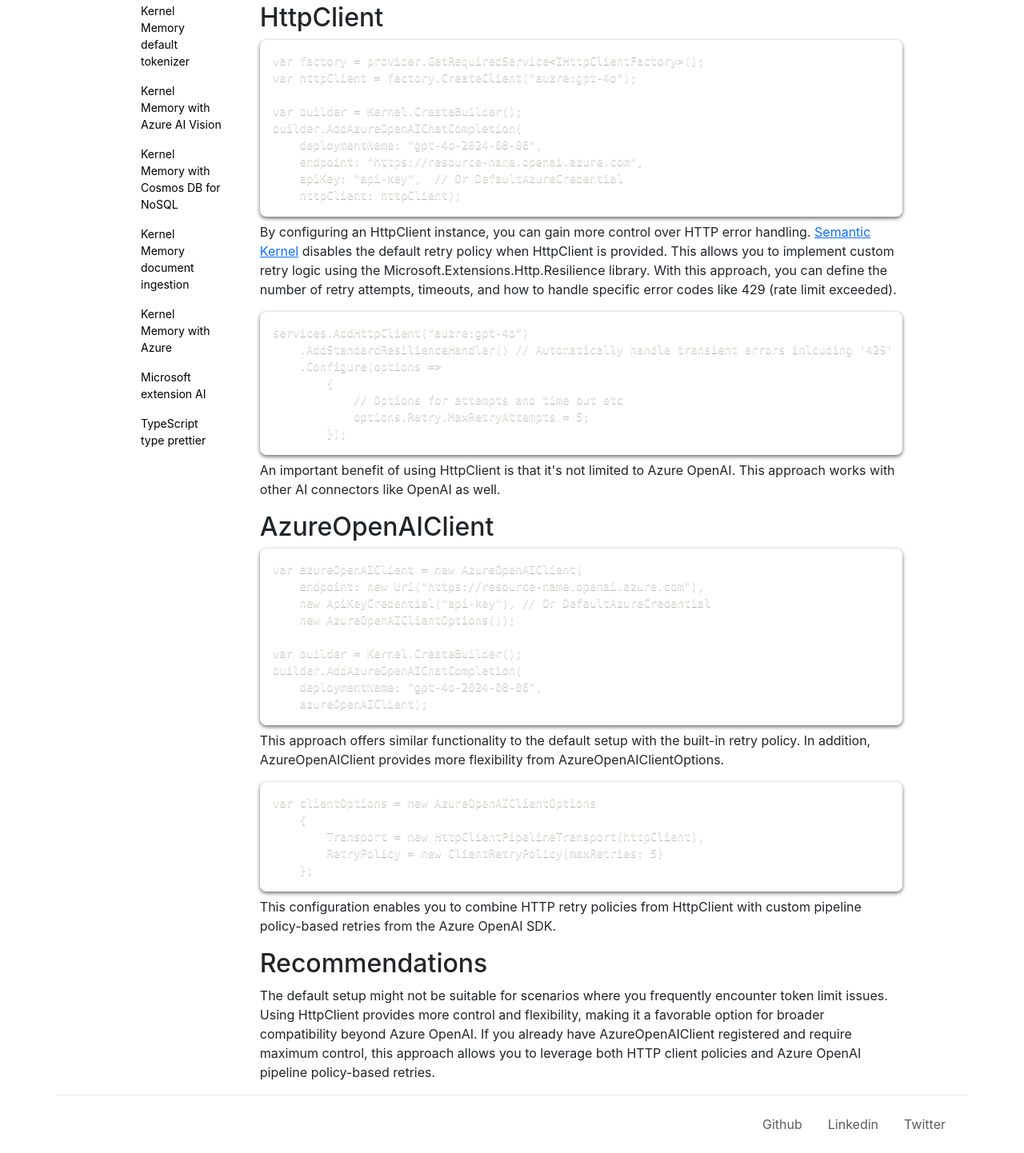
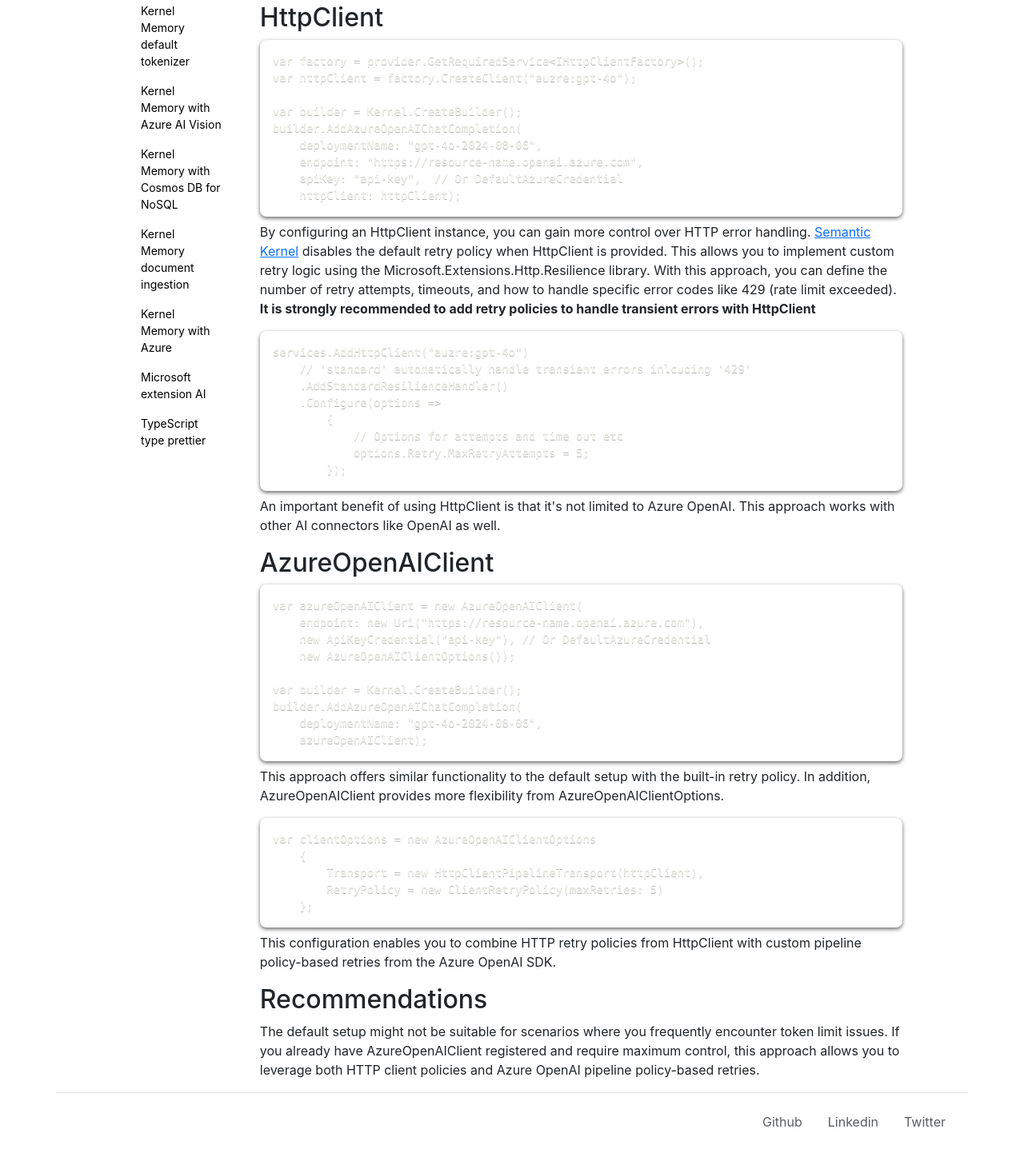
Before and after one commit to StormHub/stormhub, an Eleventy site: page site/content/blog/2025-01-07-SemanticKernel-Azure-Open-AI.md in a window 1280 px wide. Shown: the part 670-2112 px from the top of the page at 80% size. Built offline with nearby package versions, Linux system fonts and the light colour scheme; Eleventy itself is replaced by a stand-in of ours; some packages are replaced by stand-ins of ours; code samples lack their colours; files that its build step writes are made by us from their sources.

Commit message:
2025-01-07

````diff
--- a/site/content/blog/2025-01-07-SemanticKernel-Azure-Open-AI.md
+++ b/site/content/blog/2025-01-07-SemanticKernel-Azure-Open-AI.md
@@ -33,10 +33,11 @@
     apiKey: "api-key",  // Or DefaultAzureCredential
     httpClient: httpClient);
 ```
-By configuring an HttpClient instance, you can gain more control over HTTP error handling. [Semantic Kernel](https://github.com/microsoft/semantic-kernel) disables the default retry policy when HttpClient is provided. This allows you to implement custom retry logic using the Microsoft.Extensions.Http.Resilience library. With this approach, you can define the number of retry attempts, timeouts, and how to handle specific error codes like 429 (rate limit exceeded).
+By configuring an HttpClient instance, you can gain more control over HTTP error handling. [Semantic Kernel](https://github.com/microsoft/semantic-kernel) disables the default retry policy when HttpClient is provided. This allows you to implement custom retry logic using the Microsoft.Extensions.Http.Resilience library. With this approach, you can define the number of retry attempts, timeouts, and how to handle specific error codes like 429 (rate limit exceeded). **It is strongly recommended to add retry policies to handle transient errors with HttpClient**
 ```csharp
 services.AddHttpClient("auzre:gpt-4o")
-    .AddStandardResilienceHandler() // Automatically handle transient errors inlcuding '429'
+    // 'standard' automatically handle transient errors inlcuding '429'
+    .AddStandardResilienceHandler()
     .Configure(options =>
         {
             // Options for attempts and time out etc
@@ -70,5 +71,4 @@
 
 ## Recommendations
 The default setup might not be suitable for scenarios where you frequently encounter token limit issues.
-Using HttpClient provides more control and flexibility, making it a favorable option for broader compatibility beyond Azure OpenAI.
 If you already have AzureOpenAIClient registered and require maximum control, this approach allows you to leverage both HTTP client policies and Azure OpenAI pipeline policy-based retries.
````
